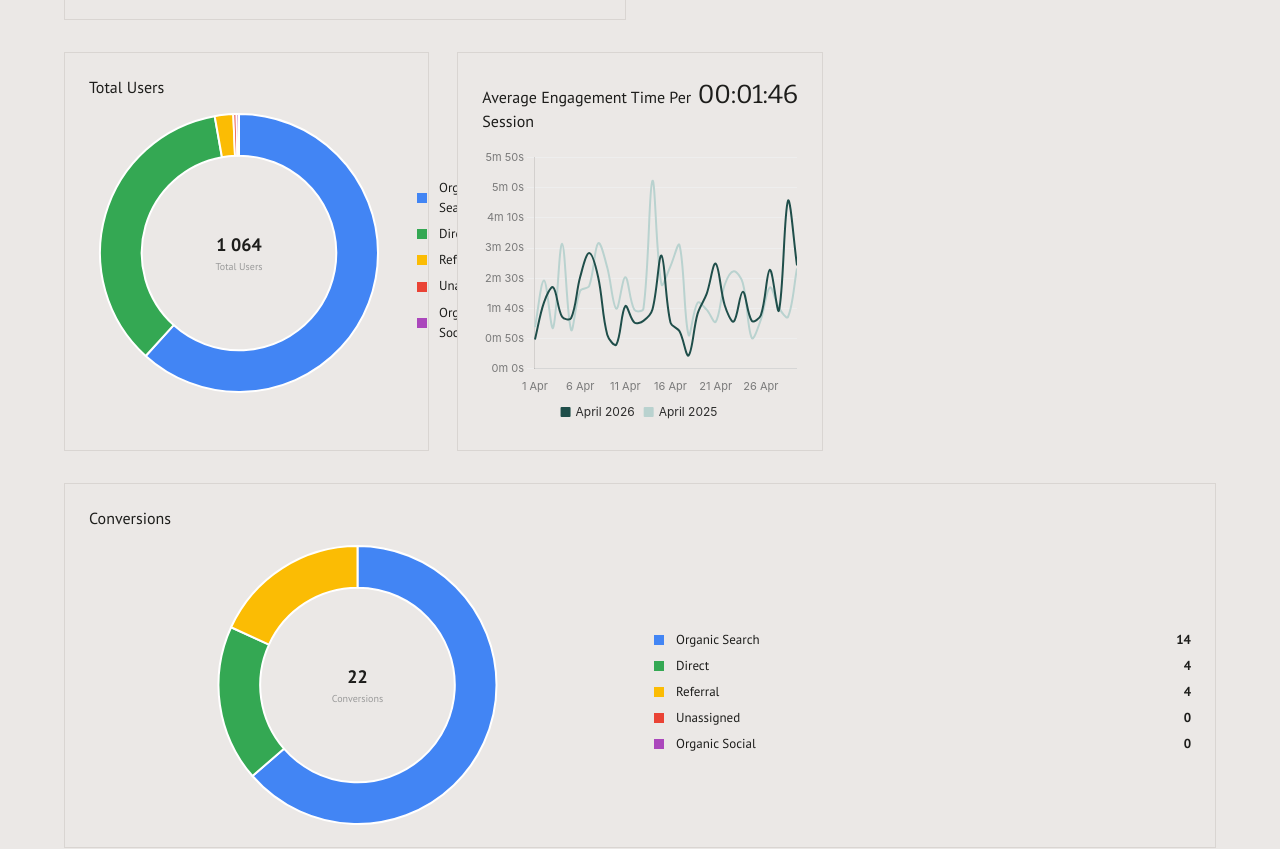
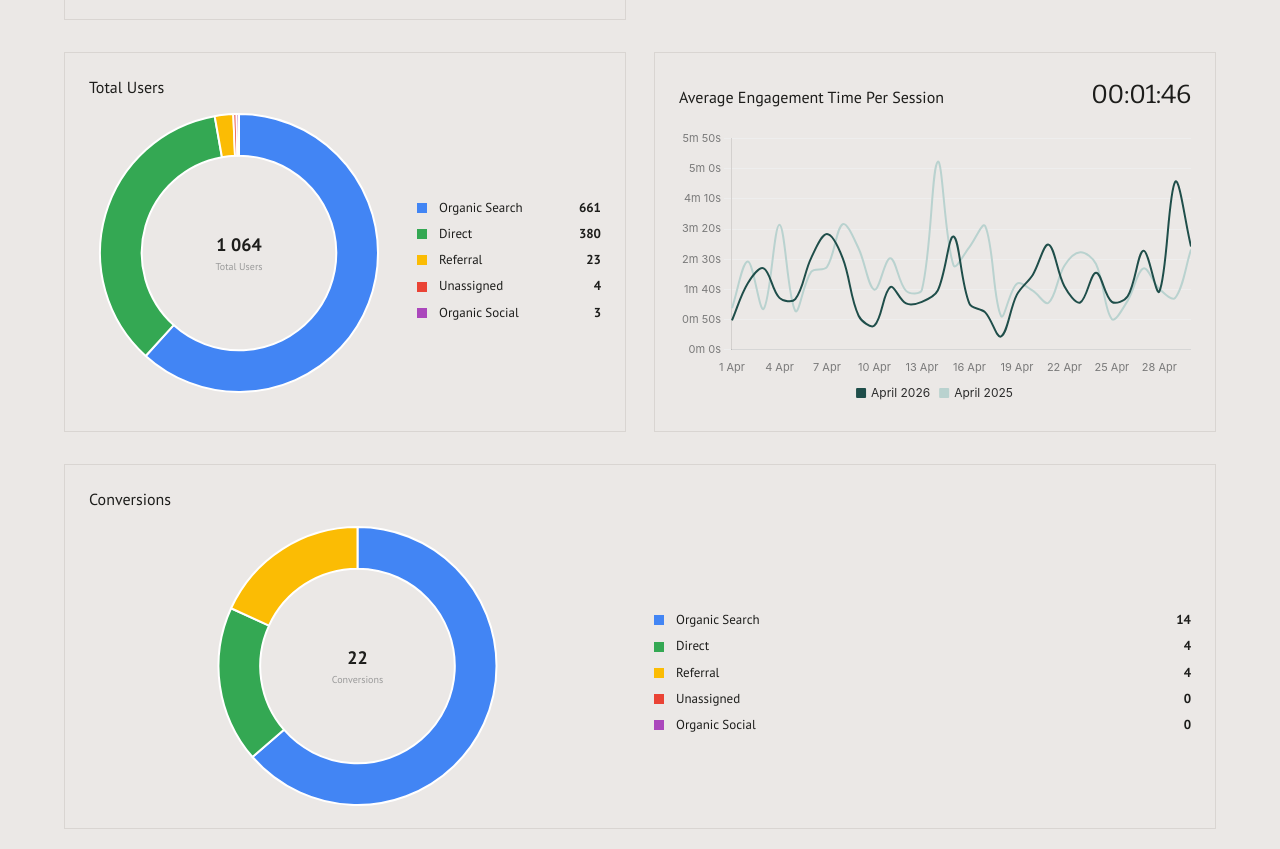
Before and after one commit to Cyntora/reports-brasvarmeinterior, a plain HTML site: page reports/2026-04.html in a window 1280 px wide. Shown: the part 1440-2289 px from the top of the page. Drawn offline with nearby package versions, Linux system fonts and the light colour scheme; a web font is replaced by a local one.

Commit message:
Add report for 2026-04

```diff
--- a/assets/cyntora-reports-v2.css
+++ b/assets/cyntora-reports-v2.css
@@ -300,6 +300,16 @@ section.page--dark .eyebrow { color: var(--ink-muted-dark); }
 @media (min-width: 901px) {
   .card-grid:not(.card-grid--asym):not(.card-grid--3) {
     grid-template-columns: repeat(3, minmax(0, 1fr));
+  }
+  /* HOWEVER — when a .card-grid contains .chart-card children (donut +
+     legend, or chart + chart), cap at 2 columns instead. Three columns
+     squeezes each chart-card to ~370px which leaves the donut-row
+     (1fr 1fr internal grid) with ~150px per side — the legend then wraps
+     to one character per line and visually overflows into the neighbour
+     card. Two columns gives each card ~570px and the donut+legend each
+     get ~270px which fits real text. */
+  .card-grid:has(.chart-card):not(.card-grid--asym):not(.card-grid--3) {
+    grid-template-columns: repeat(2, minmax(0, 1fr));
   }
 }
 
```
